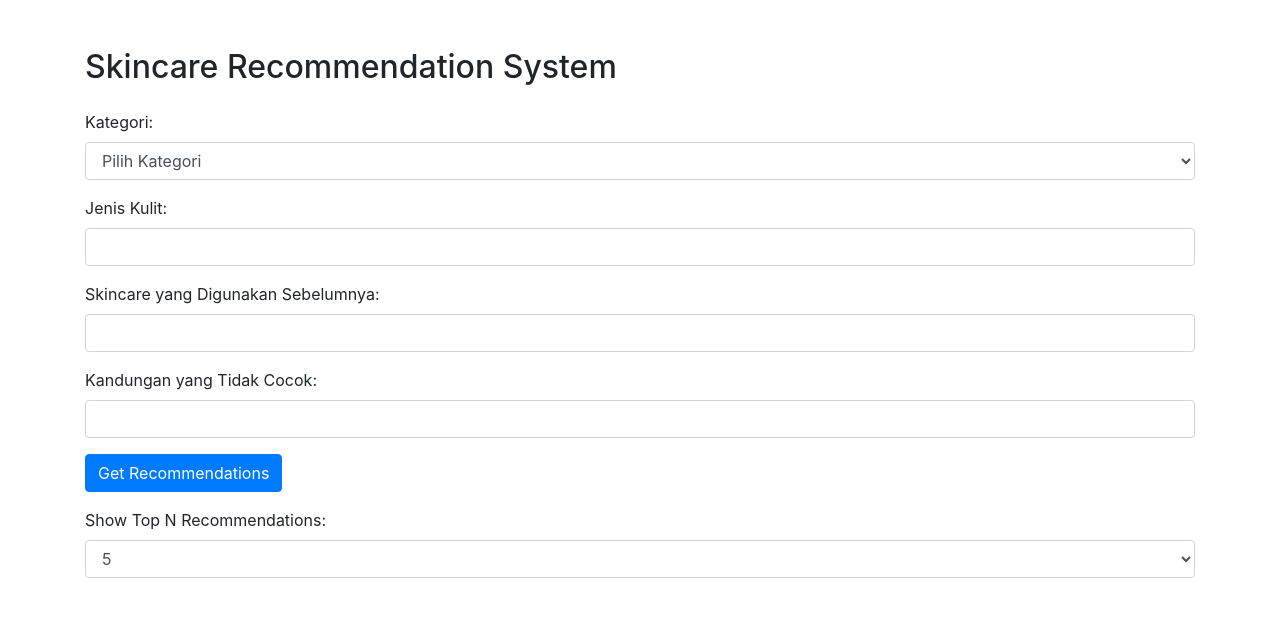
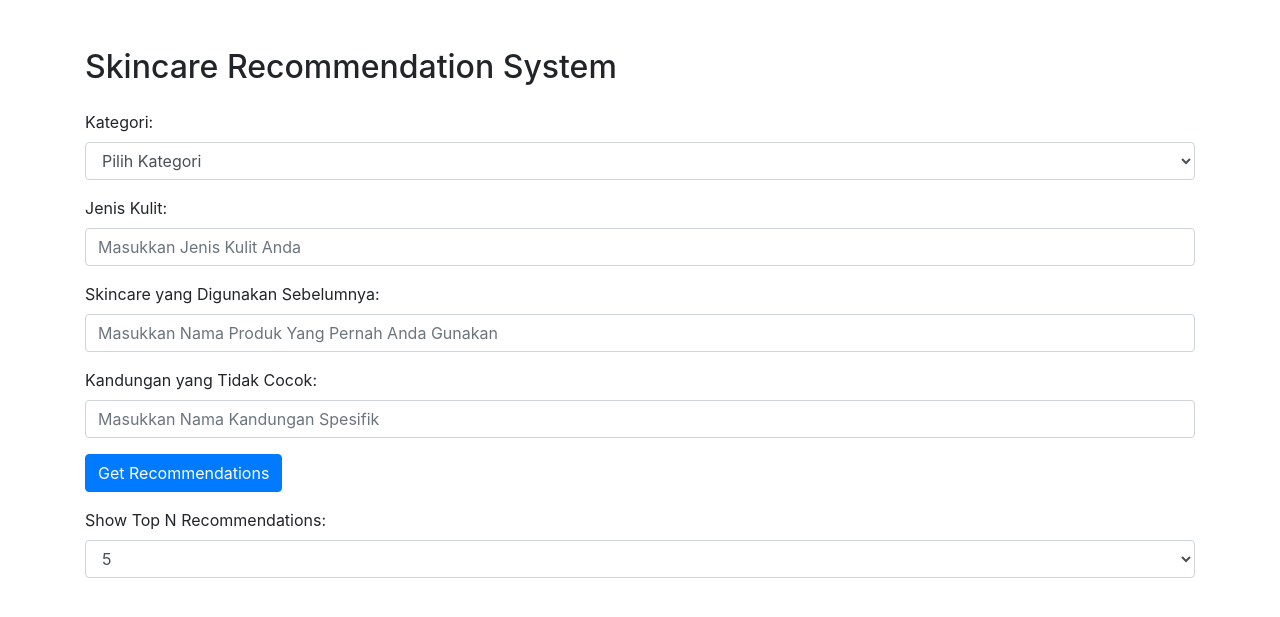
Before and after one commit to SriYanisaa/skincare_hybrid_recommendation, a Flask app: page / in a window 1280 px wide. Shown: the top 617 px of the page. Run offline with Flask 3, Linux system fonts and the light colour scheme; parts of the project's set-up code (start-up, migrations or seed data) failed here and were passed over; some libraries are stand-ins or nearby versions.

Commit message:
model 4.1.4 (edit hmtl menambahkan placeholder)

```diff
--- a/app_recommendation.py
+++ b/app_recommendation.py
@@ -184,8 +184,10 @@ def recommend():
         product_info = product_info.values.tolist()[0]
         top_n_products_info.append(product_info)
 
+    categories = data['subcategory'].unique().tolist()
+
     # Render template index.html dengan data rekomendasi
-    return render_template('index.html', recommendations=top_n_products_info)
+    return render_template('index.html', categories=categories, recommendations=top_n_products_info)
 
 if __name__ == '__main__':
     app.run(debug=True)
--- a/templates/index.html
+++ b/templates/index.html
@@ -56,15 +56,15 @@
         </div>
         <div class="form-group">
             <label for="skin_type">Jenis Kulit:</label>
-            <input type="text" class="form-control" id="skin_type" name="skin_type" required>
+            <input type="text" class="form-control" id="skin_type" name="skin_type" placeholder="Masukkan Jenis Kulit Anda" required>
         </div>
         <div class="form-group">
             <label for="previous_skincare">Skincare yang Digunakan Sebelumnya:</label>
-            <input type="text" class="form-control" id="previous_skincare" name="previous_skincare" required>
+            <input type="text" class="form-control" id="previous_skincare" placeholder="Masukkan Nama Produk Yang Pernah Anda Gunakan" name="previous_skincare" required>
         </div>
         <div class="form-group">
             <label for="incompatible_ingredients">Kandungan yang Tidak Cocok:</label>
-            <input type="text" class="form-control" id="incompatible_ingredients" name="incompatible_ingredients" required>
+            <input type="text" class="form-control" id="incompatible_ingredients" name="incompatible_ingredients" placeholder="Masukkan Nama Kandungan Spesifik" required>
         </div>
         <button type="submit" class="btn btn-primary">Get Recommendations</button>
     </form>
```
